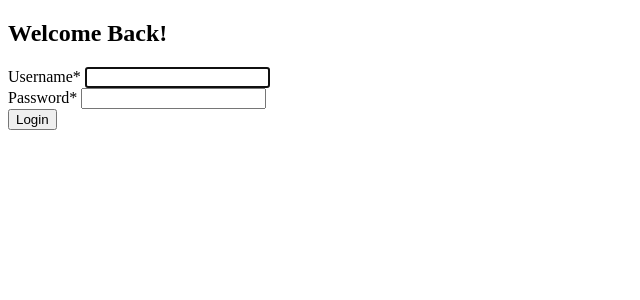
After one commit to gsri-18/Summer-Project, a Django app: a page that uses judge/templates/login.html in a window 1280 px wide. The commit adds this page. Shown: the top 300 px of the page, without its empty margins (0-640 px from the left). Run offline with Django 5.2, Linux system fonts and the light colour scheme; some libraries are stand-ins or nearby versions.

```diff
--- a/codeverse/settings.py
+++ b/codeverse/settings.py
@@ -134,3 +134,8 @@ AUTH_USER_MODEL = 'judge.User'
 
 CRISPY_ALLOWED_TEMPLATE_PACKS = "bootstrap5"
 CRISPY_TEMPLATE_PACK = "bootstrap5"
+
+
+LOGIN_REDIRECT_URL = '/problems/'
+LOGOUT_REDIRECT_URL = '/login/'
+LOGIN_URL = '/login/'
--- a/judge/models.py
+++ b/judge/models.py
@@ -3,8 +3,9 @@ from django.db import models
 
 # Create your models here.
 class User(AbstractUser):
-    full_name = models.CharField(max_length=200)
+    full_name = models.CharField(max_length=200, blank=True)
     created_at = models.DateTimeField(auto_now_add=True)
+
 
 class Problem(models.Model):
     DIFFICULTY_CHOICES = [
--- /dev/null
+++ b/judge/templates/login.html
@@ -0,0 +1,13 @@
+{% load crispy_forms_tags %}
+<!DOCTYPE html>
+<html>
+<head><title>Login</title></head>
+<body>
+    <h2>Welcome Back!</h2>
+    <form method="POST">
+        {% csrf_token %}
+        {{ form|crispy }}
+        <button type="submit">Login</button>
+    </form>
+</body>
+</html>
--- a/judge/urls.py
+++ b/judge/urls.py
@@ -1,10 +1,14 @@
 from django.urls import path
 from . import views
 from .views import home_view
+from django.contrib.auth import views as auth_views
 
 urlpatterns = [
     path('', home_view, name='home'), # This is the home page
     path('problems/', views.problem_list, name='problem_list'),
     path('problems/<str:code>/', views.problem_detail, name='problem_detail'),
     path('register/', views.register_view, name='register'),
+
+    path('login/', auth_views.LoginView.as_view(template_name='login.html'), name='login'),
+    path('logout/', auth_views.LogoutView.as_view(), name='logout'),
 ]
```
Also changed, not shown: judge/templates/problems.html (+15 -1 lines), judge/migrations/0003_alter_user_full_name.py (added).
